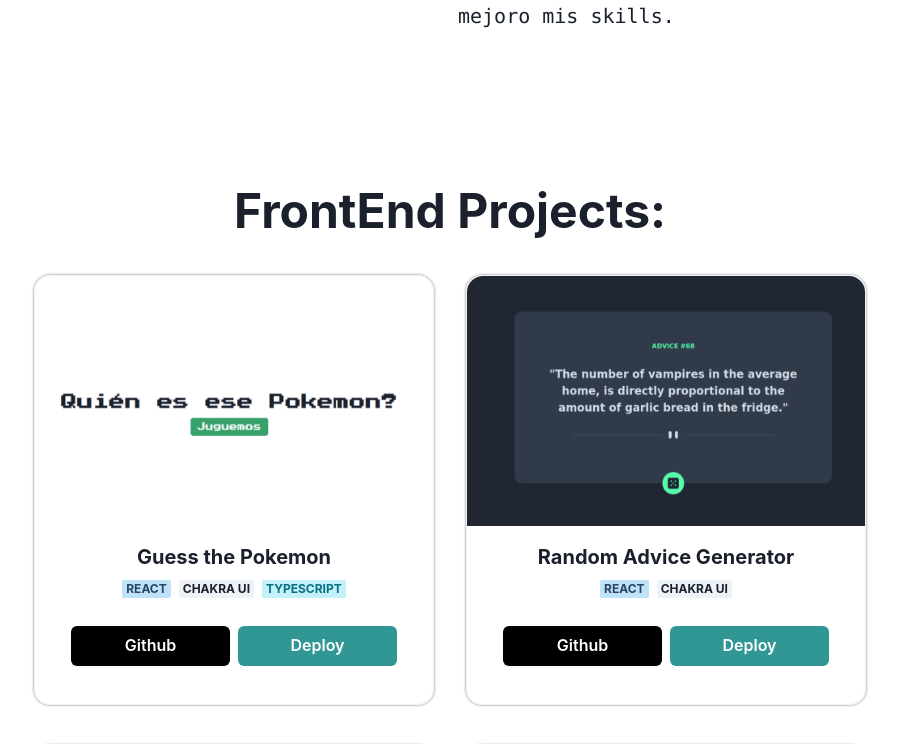
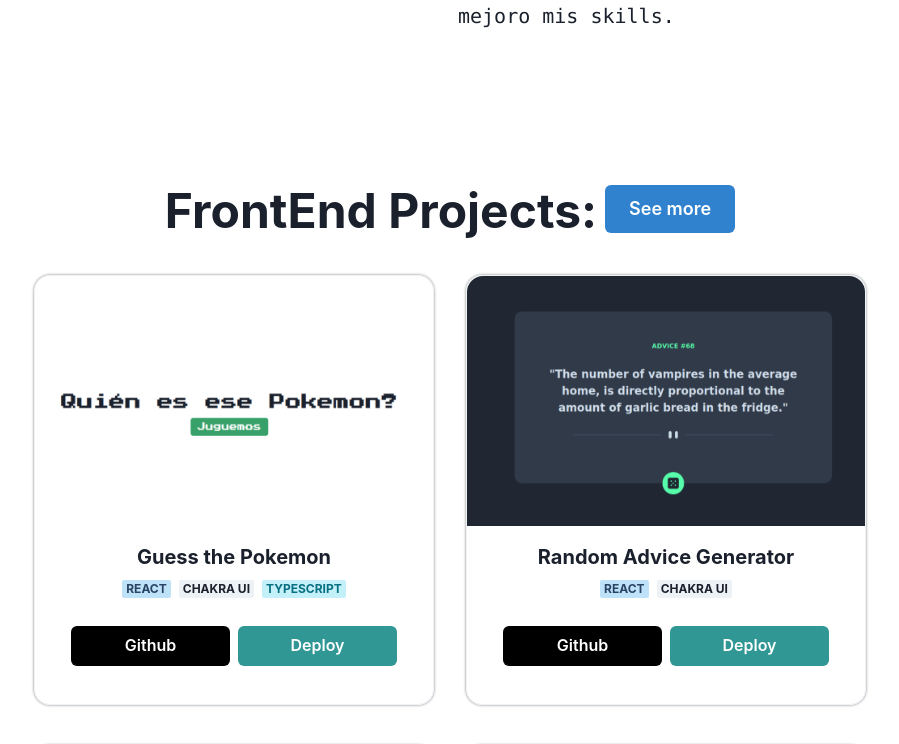
Before and after one commit to AndresHense/portfolio-chakra, a React (Create React App) app: page / in a window 1280 px wide. Shown: the part 2580-3324 px from the top of the page, without its empty margins (190-1089 px from the left). Built offline with nearby package versions, Linux system fonts and the light colour scheme.

Commit message:
add project

```diff
--- a/src/components/FrontEndProjects.jsx
+++ b/src/components/FrontEndProjects.jsx
@@ -1,4 +1,14 @@
-import { Box, Button, Stack, Text, Wrap, WrapItem } from '@chakra-ui/react';
+import {
+  Box,
+  Button,
+  HStack,
+  ScaleFade,
+  Stack,
+  Text,
+  useDisclosure,
+  Wrap,
+  WrapItem,
+} from '@chakra-ui/react';
 import React, { useState, useEffect } from 'react';
 import Project from './Project';
 import projects from '../constants/frontendData';
@@ -11,11 +21,15 @@ const FrontEndProjects = () => {
       projects.length - numProjects < 4 ? projects.length - numProjects : 4;
     if (nextSum === 0) nextSum = -(numProjects - 4);
     setNumProjects(numProjects + nextSum);
+    if (!isOpen || numProjects === projects.length) onToggle();
   };
 
   useEffect(() => {}, [numProjects]);
+
+  const { isOpen, onToggle } = useDisclosure();
   return (
     <Stack mb="8rem">
+      <HStack justify="center" align="center">
         <Text
           fontWeight="bold"
           fontSize={{ base: '2xl', md: '3xl', lg: '5xl' }}
@@ -25,6 +39,19 @@ const FrontEndProjects = () => {
         >
           FrontEnd Projects:
         </Text>
+        <Box pt={3} pl="0rem">
+          {projects.length > 4 && (
+            <Button
+              colorScheme="blue"
+              size="lg"
+              mt={4}
+              onClick={expandProjects}
+            >
+              See more
+            </Button>
+          )}
+        </Box>
+      </HStack>
       <Wrap
         align="center"
         justify="center"
@@ -32,17 +59,26 @@ const FrontEndProjects = () => {
         w="95%"
         alignSelf="center"
       >
-        {projects.slice(0, numProjects).map(project => (
+        <WrapItem key={projects[0].title}>
+          <Project data={projects[0]} key={projects[0].title} />
+        </WrapItem>
+        <WrapItem key={projects[1].title}>
+          <Project data={projects[1]} key={projects[1].title} />
+        </WrapItem>
+        <WrapItem key={projects[2].title}>
+          <Project data={projects[2]} key={projects[2].title} />
+        </WrapItem>
+        <WrapItem key={projects[3].title}>
+          <Project data={projects[3]} key={projects[3].title} />
+        </WrapItem>
+        {projects.slice(4, numProjects).map(project => (
           <WrapItem key={project.title}>
+            <ScaleFade initialScale={0.9} in={isOpen}>
               <Project data={project} key={project.title} />
+            </ScaleFade>
           </WrapItem>
         ))}
       </Wrap>
-      <Box pt={5}>
-        {projects.length > 4 && (
-          <Button onClick={expandProjects}>Ver Mas</Button>
-        )}
-      </Box>
     </Stack>
   );
 };
--- a/src/components/MyStack.jsx
+++ b/src/components/MyStack.jsx
@@ -26,7 +26,7 @@ const MyStack = () => {
             justify="center"
           >
             {frontTech.map(tech => (
-              <Tech image={tech.image} label={tech.label} />
+              <Tech image={tech.image} label={tech.label} key={tech.label} />
             ))}
           </Stack>
         </Stack>
@@ -41,7 +41,7 @@ const MyStack = () => {
             align="center"
           >
             {backTech.map(tech => (
-              <Tech image={tech.image} label={tech.label} />
+              <Tech image={tech.image} label={tech.label} key={tech.label} />
             ))}
           </Stack>
         </Stack>
@@ -50,7 +50,7 @@ const MyStack = () => {
           <Stack direction="row" pt={3} justify="center" align="center">
             <Stack direction="row" mx="3rem" spacing={3}>
               {randTech.map(tech => (
-                <Tech image={tech.image} label={tech.label} />
+                <Tech image={tech.image} label={tech.label} key={tech.label} />
               ))}
             </Stack>
           </Stack>
--- a/src/constants/frontendData.js
+++ b/src/constants/frontendData.js
@@ -17,7 +17,7 @@ const projects = [
   },
   {
     image: 'images/landing.png',
-    gif: 'videos/landing.gif',
+    gif: 'images/landing.png',
     github: 'https://github.com/AndresHense/intro-section-with-dropdown-nav',
     deploy: 'https://kaleidoscopic-travesseiro-9833ff.netlify.app/',
     tecnologies: ['React', 'Chakra UI'],
@@ -32,6 +32,14 @@ const projects = [
     tecnologies: ['React', 'Chakra UI'],
     title: 'Rating Component',
   },
+  {
+    image: 'images/clipboard.png',
+    gif: 'images/clipboard.png',
+    github: 'https://github.com/AndresHense/clipboard-landing-page',
+    deploy: 'https://lucky-gecko-53303d.netlify.app/',
+    tecnologies: ['React', 'Chakra UI'],
+    title: 'Clipboard Landing Page',
+  },
 ];
 
 export default projects;
```
Lines whose indentation alone changed are shown as unchanged.
